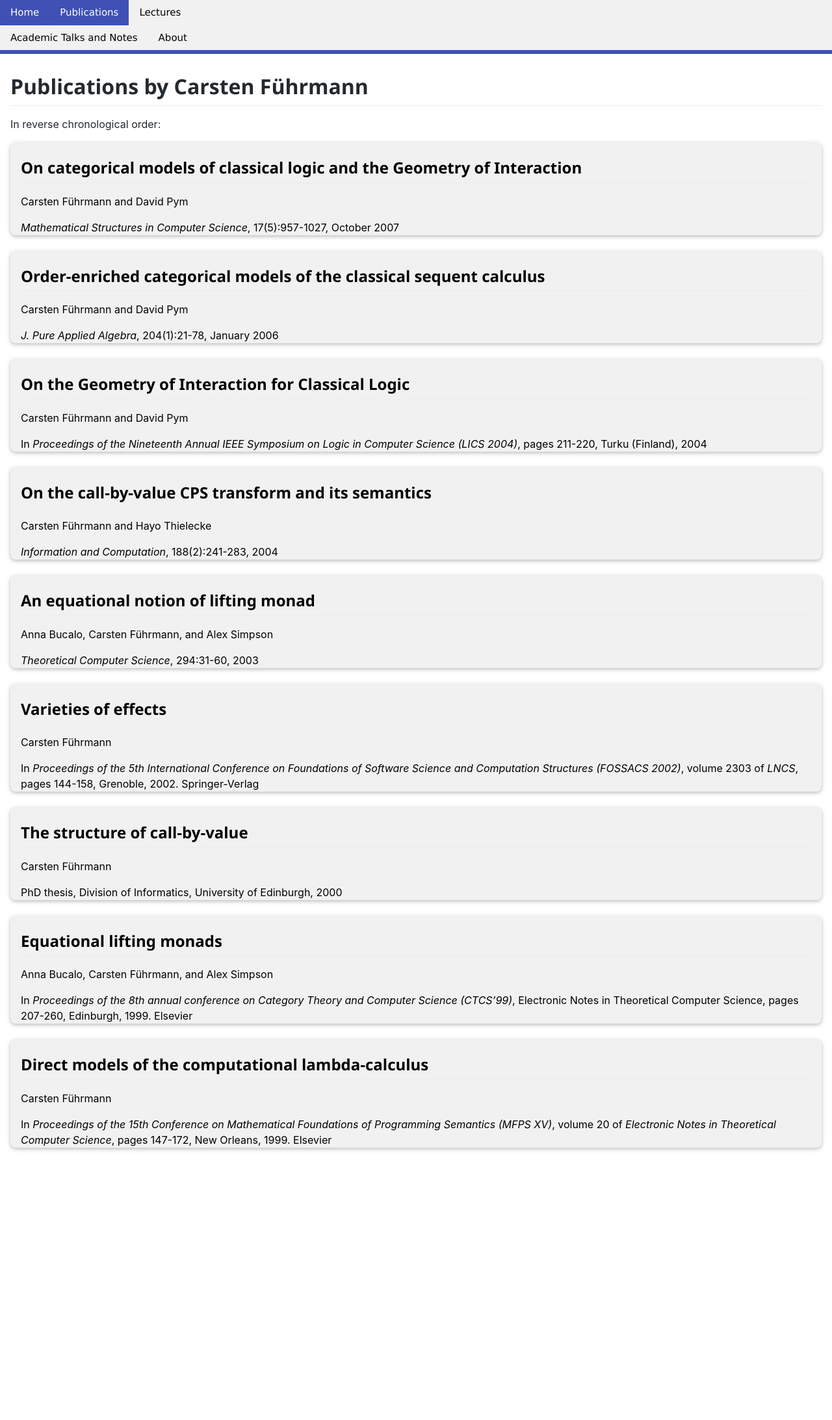
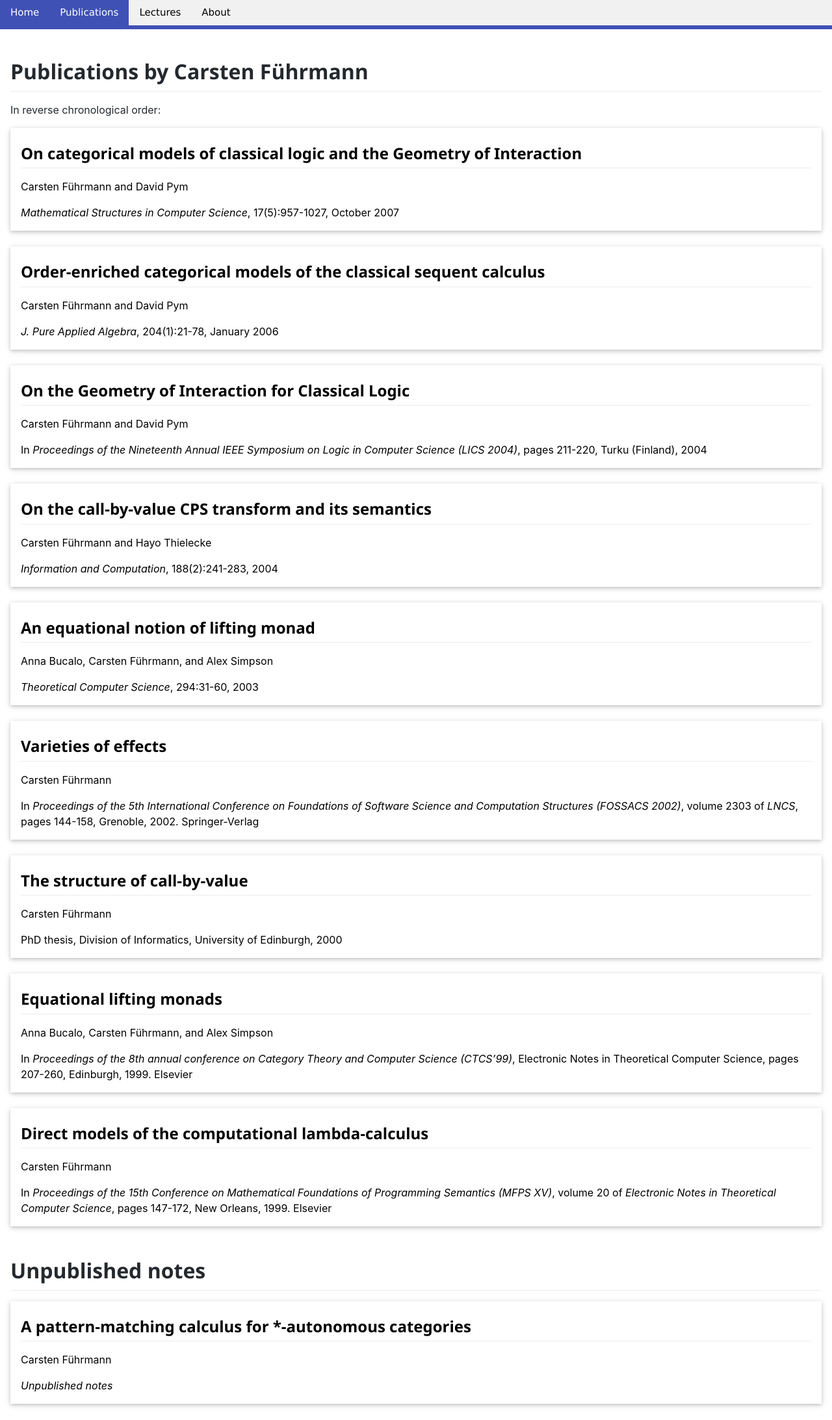
Before and after one commit to cfuehrmann/carsten-fuehrmanns-blog, a Next.js app: page /publications in a window 1280 px wide. Shown: the whole page at 65% size. Before the commit the page ends 1790 px from the top, so only its background shows below. Built offline with nearby package versions, Linux system fonts and the light colour scheme.

Commit message:
Change some styling, and integrated academic talks and notes

```diff
--- a/components/layout.tsx
+++ b/components/layout.tsx
@@ -6,7 +6,6 @@ const pageTexts: { [key in string]: string | undefined } = {
   "": "Home",
   publications: "Publications",
   lectures: "Lectures",
-  "academic-talks-and-notes": "Academic Talks and Notes",
   "about-me": "About",
 };
 
@@ -34,18 +33,14 @@ export default function Layout({
       </Head>
       <header className="w3-top">
         <nav>
-          <div className="w3-bar w3-light-grey">
+          <div className="w3-bar w3-light-grey w3-bottombar w3-border-indigo">
             <LinkButton target="" />
             <LinkButton target="publications" />
             <LinkButton target="lectures" />
-          </div>
-          <div className="w3-bar w3-light-grey w3-bottombar w3-border-indigo">
-            <LinkButton target="academic-talks-and-notes" />
             <LinkButton target="about-me" />
           </div>
         </nav>
       </header>
-      <br />
       <br />
       <br />
       <br />
--- a/pages/index.tsx
+++ b/pages/index.tsx
@@ -9,8 +9,8 @@ export default function Home() {
 
       <h2>Blog</h2>
 
-      <a href="parametric-oscillator">
-        <div className="w3-card w3-light-grey w3-round-large">
+      <a href="parametric-oscillator" style={{ textDecoration: "none" }}>
+        <div className="w3-card w3-text-black">
           <div className="w3-container">
             <h3>Parametric oscillator: a close look</h3>
             <small>
--- a/pages/lectures.tsx
+++ b/pages/lectures.tsx
@@ -152,8 +152,9 @@ function Handout(props: { target: string; title: string; isPsGz?: true }) {
       href={`/lectures/${target}.${extension}`}
       target="_blank"
       rel="noopener noreferrer"
+      style={{ textDecoration: "none" }}
     >
-      <div className="w3-card w3-light-grey w3-round-large">
+      <div className="w3-card w3-text-black">
         <p className="w3-padding-large">{title}</p>
       </div>
     </a>
--- a/pages/publications.tsx
+++ b/pages/publications.tsx
@@ -93,6 +93,16 @@ export default function Publications() {
         , volume 20 of <em>Electronic Notes in Theoretical Computer Science</em>
         , pages 147-172, New Orleans, 1999. Elsevier
       </BibItem>
+
+      <h1>Unpublished notes</h1>
+
+      <BibItem
+        authors="Carsten Führmann"
+        title="A pattern-matching calculus for *-autonomous categories"
+        target="lambda-star-autonomous"
+      >
+        <em>Unpublished notes</em>
+      </BibItem>
     </Layout>
   );
 }
@@ -114,16 +124,17 @@ function BibItem({
         href={`/papers/${target}.pdf`}
         target="_blank"
         rel="noopener noreferrer"
+        style={{ textDecoration: "none" }}
       >
-        <div className="w3-card w3-light-grey w3-round-large">
+        <div className="w3-card w3-text-black">
           <div className="w3-container">
             <h2>{title}</h2>
             <p>{authors}</p>
-            <div>{children}</div>
+            <p>{children}</p>
           </div>
         </div>
+        <br />
       </a>
-      <br />
     </>
   );
 }
```
Also changed, not shown: components/references.tsx (+8 -5 lines), pages/academic-talks-and-notes.tsx (deleted, +0 -13 lines), 1 other file (tests, documents, lock files or other folders).
